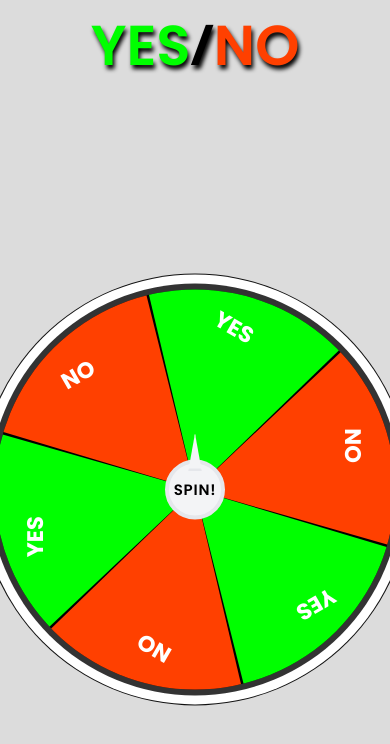
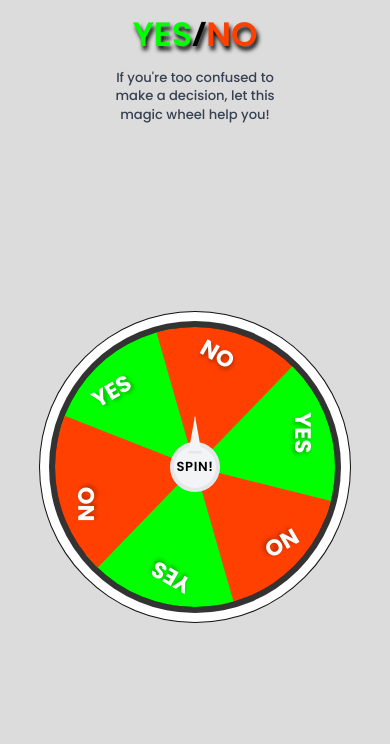
Before and after one commit to Kaviyamurugadass/YES-NO, a React (Vite) app: page / in a window 390 px wide. Shown: the top 744 px of the page. Built offline with nearby package versions, Linux system fonts and the light colour scheme.

Commit message:
Major issue fix

```diff
--- a/src/App.jsx
+++ b/src/App.jsx
@@ -8,10 +8,10 @@ export default function App() {
     <div className="min-h-screen bg-gray-200 flex flex-col items-center">
       <MyHeader />
       <div className="absolute top-1/2 left-1/2 transform -translate-x-1/2 -translate-y-1/2">
-        <div className="relative w-[400px] h-[400px] flex justify-center items-center mt-36">
+        <div className="relative w-[280px] h-[280px] md:w-[400px] md:h-[400px] flex justify-center items-center mt-24 md:mt-36">
           <button
             onClick={click}
-            className="absolute z-10 w-[60px] h-[60px] rounded-full bg-gray-100 border-4 border-gray-200 flex justify-center items-center font-semibold uppercase tracking-wider cursor-pointer select-none before:content-[''] before:absolute before:-top-8 before:w-6 before:h-10 before:bg-gray-100 before:border-[3px] before:border-gray-200 before:[clip-path:polygon(50%_0%,20%_100%,80%_100%)]"
+            className="absolute z-10 w-[50px] h-[50px] md:w-[60px] md:h-[60px] rounded-full bg-gray-100 border-4 border-gray-200 flex justify-center items-center font-semibold uppercase tracking-wider cursor-pointer select-none text-sm md:text-base before:content-[''] before:absolute before:-top-8 before:w-6 before:h-10 before:bg-gray-100 before:border-[3px] before:border-gray-200 before:[clip-path:polygon(50%_0%,20%_100%,80%_100%)]"
           >
             Spin!
           </button>
--- a/src/components/MyHeader.jsx
+++ b/src/components/MyHeader.jsx
@@ -1,12 +1,12 @@
 export default function MyHeader(){
     return(
-        <>
-            <div className="absolute top-0 left-1/2 transform -translate-x-1/2">
-                <h1 className="text-6xl font-semibold p-4 drop-shadow-[2px_4px_2px_rgba(0,0,0,1)]">
-                    <span className="text-[#00ff00]">YES</span>/<span className="text-[rgb(255,64,0)]">NO</span>
-                </h1>
-            </div>
-            {/* <span style={{fontWeight:500,fontSize:15,marginLeft:2}}>
-"Are you feeling too confused to make a decision? Let's spin the wheel and let it make the decision for you."</span> */}
-        </>);
+        <div className="absolute top-0 left-1/2 transform -translate-x-1/2 text-center">
+            <h1 className="text-4xl md:text-6xl font-semibold p-4 drop-shadow-[2px_4px_2px_rgba(0,0,0,1)]">
+                <span className="text-[#00ff00]">YES</span>/<span className="text-[rgb(255,64,0)]">NO</span>
+            </h1>
+            <p className="text-gray-700 text-sm md:text-base px-4 max-w-md mx-auto font-medium">
+                If you're too confused to make a decision, let this magic wheel help you!
+            </p>
+        </div>
+    );
 }
--- a/src/components/YesNO.jsx
+++ b/src/components/YesNO.jsx
@@ -1,17 +1,24 @@
 export default function YesNO({ num, color, child }) {
+    // Calculate rotation based on segment number
+    const rotation = (num - 1) * 60;  // Each segment is 60 degrees
+
     return (
         <div className="absolute w-1/2 h-1/2 cursor-pointer select-none"
             style={{
                 backgroundColor: color,
                 transformOrigin: 'bottom right',
-                transform: `rotate(calc(60deg * ${num}))`,
-                clipPath: 'polygon(0 0, 75% 0, 100% 100%, 0 70%)'
+                transform: `rotate(${rotation}deg)`,
+                clipPath: 'polygon(0 0, 85% 0, 100% 100%, 0 75%)',
+                border: '1px solid rgba(255,255,255,0.1)'
             }}>
             <div className="absolute inset-0 flex items-center justify-center">
                 <span className="text-white text-2xl font-bold"
                     style={{
                         position: 'absolute',
-                        transform: 'translate(-50%, -50%) rotate(-30deg)'
+                        left: '25%',
+                        top: '35%',
+                        transform: 'rotate(-30deg)',
+                        textShadow: '2px 2px 4px rgba(0,0,0,0.3)'
                     }}>
                     {child}
                 </span>
--- a/src/script.js
+++ b/src/script.js
@@ -69,7 +69,22 @@ function initConfetti() {
 
 export default ()=>{
     let wheel = document.querySelector(".wheel");
-    var value = Math.floor(Math.random()*3600+3600);
+
+    // If already spinning, ignore the click
+    if (isSpinning) return;
+
+    // Calculate a random number of complete rotations (5-10) plus extra degrees
+    const minSpins = 5;
+    const maxSpins = 10;
+    const spins = Math.floor(Math.random() * (maxSpins - minSpins + 1) + minSpins);
+    const extraDegrees = Math.floor(Math.random() * 360);
+    const totalDegrees = (spins * 360) + extraDegrees;
+
+    // Get current rotation
+    const currentRotation = getRotationDegrees(wheel);
+
+    // Add to current rotation to ensure continuous spinning
+    const value = currentRotation + totalDegrees;
 
     // Set spinning state to true
     isSpinning = true;
@@ -89,7 +104,9 @@ export default ()=>{
     // Add transition end listener
     wheel.addEventListener('transitionend', handleSpinComplete);
 
-    wheel.style.transform = "rotate(" +value+ "deg)";
+    // Apply the new rotation with a consistent transition
+    wheel.style.transition = 'transform 5s cubic-bezier(0.2, 0.8, 0.3, 1)';
+    wheel.style.transform = `rotate(${value}deg)`;
     console.log("Spinning to degree:", value);
 };
 
@@ -128,12 +145,37 @@ function getRotationDegrees(element) {
 
 // Calculate whether it landed on YES or NO
 function calculateResult(rotation) {
+    // Normalize rotation to a value between 0 and 360
+    const normalizedRotation = rotation % 360;
+    console.log('Normalized Rotation:', normalizedRotation);
+
     // Each segment is 60 degrees (360/6)
-    const normalizedRotation = rotation % 360;
     const segmentSize = 60;
-    const segment = Math.floor(normalizedRotation / segmentSize);
-    // Odd segments are YES (1, 3, 5), even segments are NO (0, 2, 4)
-    return segment % 2 === 1 ? 'YES' : 'NO';
+
+    // Calculate the segment index (0-5)
+    // Add 30 degrees to account for the offset and reverse the direction
+    let segmentIndex = Math.floor(((360 - (normalizedRotation + 30)) % 360) / segmentSize);
+    console.log('Initial Segment Index:', segmentIndex);
+
+    // Map to ARRAY_OBJ index (1-based)
+    // We need to adjust the mapping to match the visual segments
+    const mappedIndex = ((segmentIndex + 1) % 6) || 6;  // Convert 0 to 6
+    console.log('Mapped Index:', mappedIndex);
+
+    // Log segment boundaries for debugging
+    const segmentStart = (360 - ((segmentIndex + 1) * 60 + 30)) % 360;
+    const segmentEnd = (360 - (segmentIndex * 60 + 30)) % 360;
+    console.log(`Segment ${mappedIndex} boundaries: ${segmentStart}° to ${segmentEnd}°`);
+
+    // Find the matching segment in ARRAY_OBJ
+    const segment = ARRAY_OBJ.find(obj => Number(obj.num) === mappedIndex);
+    console.log('Found Segment:', segment);
+
+    if (segment) {
+        console.log(`Landing on segment ${segment.num}: ${segment.child} (${segment.color})`);
+    }
+
+    return segment ? segment.child : 'YES';
 }
 
 // Show the result popup
--- a/vite.config.js
+++ b/vite.config.js
@@ -4,5 +4,5 @@ import react from '@vitejs/plugin-react'
 // https://vitejs.dev/config/
 export default defineConfig({
   plugins: [react()],
-  base: '/YES-NO/'
+  base: process.env.NODE_ENV === 'production' ? '/YES-NO/' : '/'
 })
```
Also changed, not shown: index.html (+1 -2 lines).
